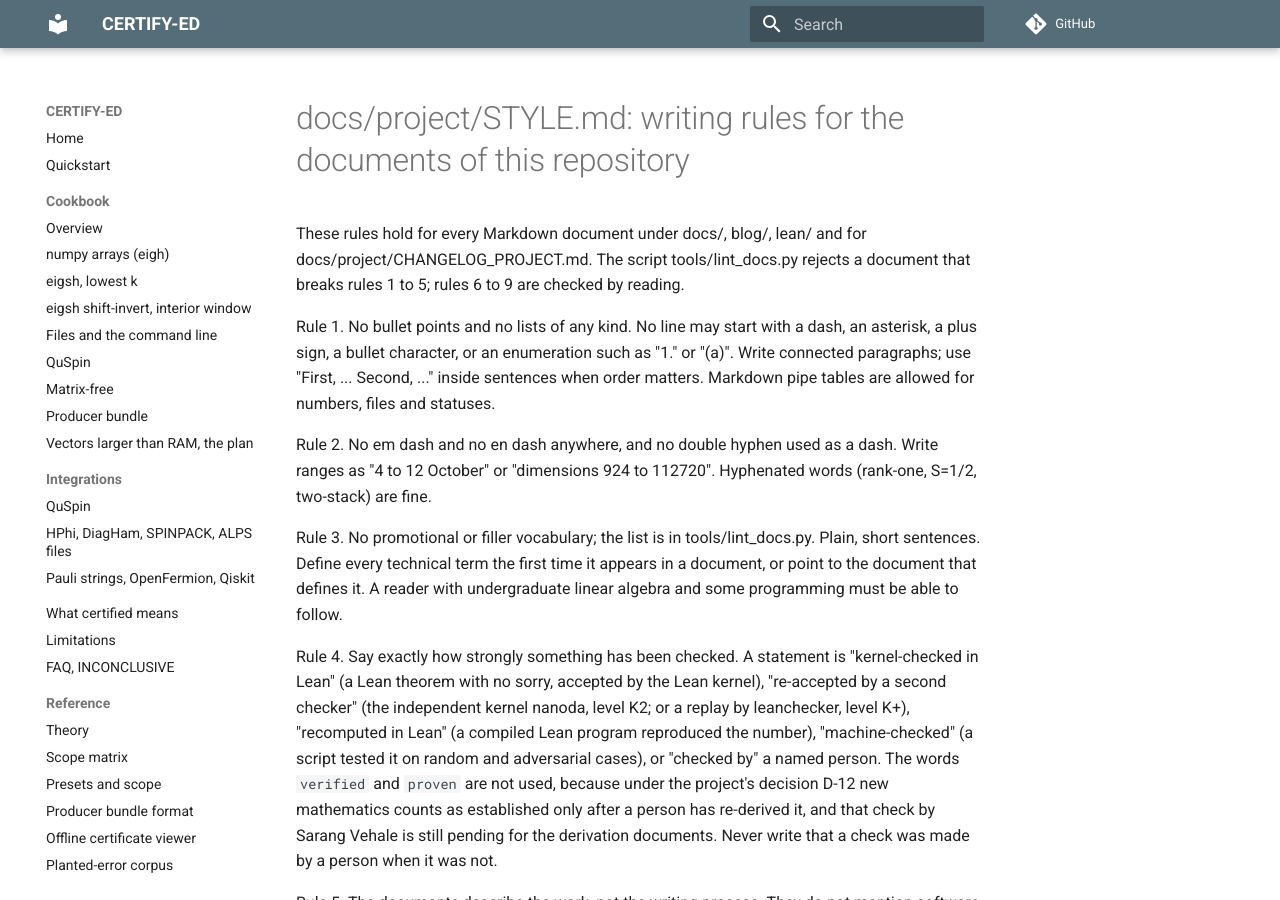
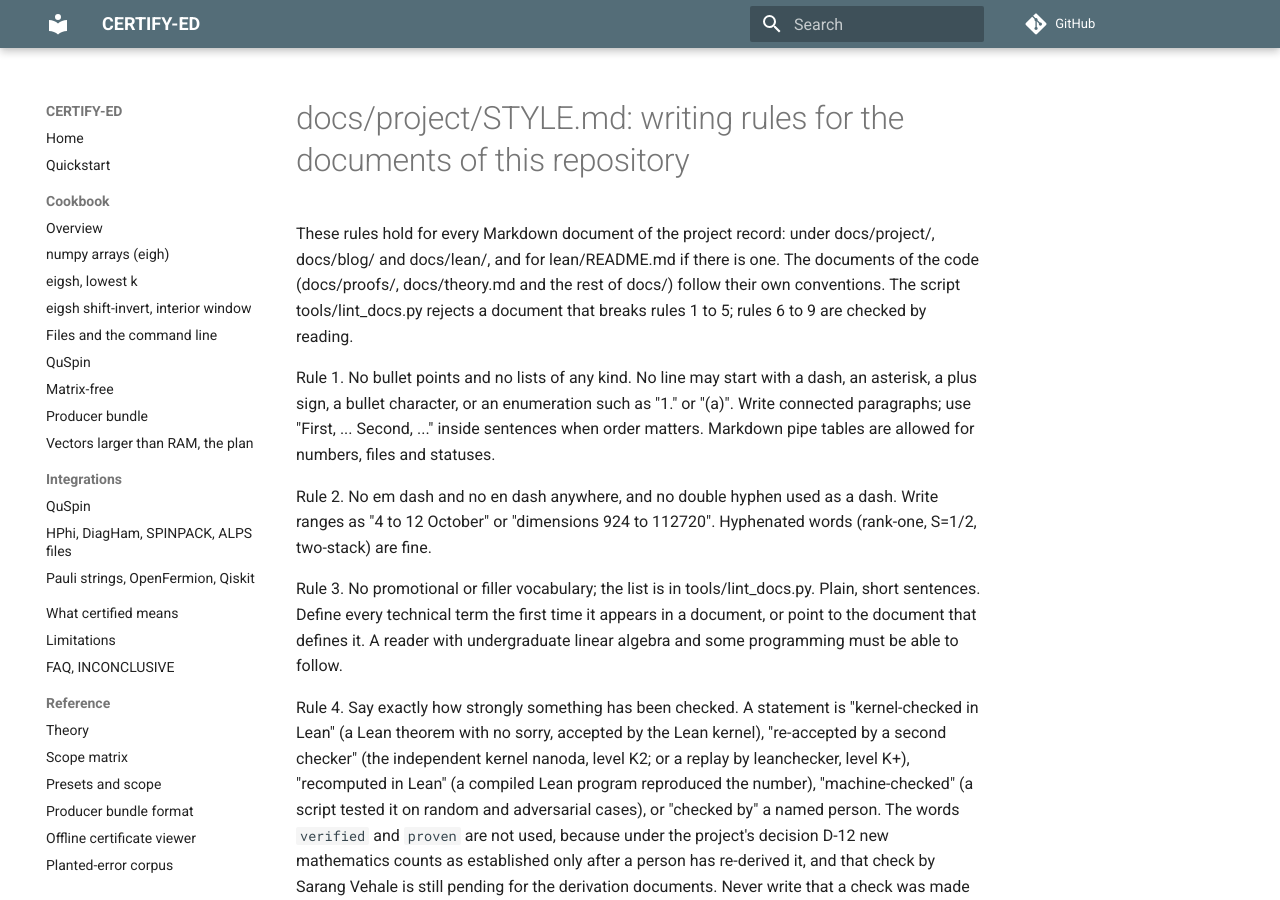
Before and after one commit to sarang-kernel/CERTIFY-ED, an MkDocs documentation site: the page built from docs/project/STYLE.md, in a window 1280 px wide and 900 px high. Built offline with MkDocs 1.6.1 and Material for MkDocs 9.7.7, drawn with Linux system fonts in a browser that asks for light colours; comment, search, counter and statistics services are not loaded.

Commit message:
Update path rules for the new layout

```diff
--- a/docs/project/STYLE.md
+++ b/docs/project/STYLE.md
@@ -1,6 +1,8 @@
 # docs/project/STYLE.md: writing rules for the documents of this repository
 
-These rules hold for every Markdown document under docs/, blog/, lean/ and for docs/project/CHANGELOG_PROJECT.md.
+These rules hold for every Markdown document of the project record: under docs/project/, docs/blog/ and docs/lean/, and
+for lean/README.md if there is one. The documents of the code (docs/proofs/, docs/theory.md and the rest of docs/) follow
+their own conventions.
 The script tools/lint_docs.py rejects a document that breaks rules 1 to 5; rules 6 to 9 are checked by reading.
 
 Rule 1. No bullet points and no lists of any kind. No line may start with a dash, an asterisk, a plus sign, a bullet
```
Also changed, not shown: docs/blog/BLOG.md (+2 -2 lines).
